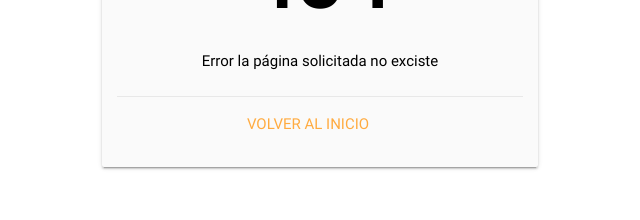
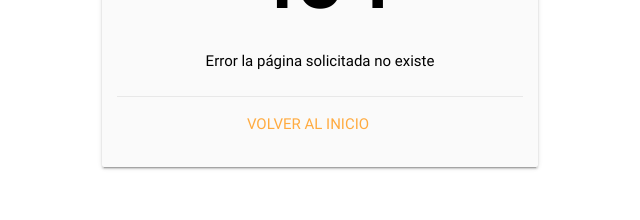
Before and after one commit to Zoomelectrico/Voto-Unimet, a plain HTML site: page public/404.html in a window 1280 px wide. Shown: the part 246-466 px from the top of the page, 320-960 px from the left. Drawn offline with nearby package versions, Linux system fonts and the light colour scheme.

Commit message:
Error idiota de ortografia

```diff
--- a/public/404.html
+++ b/public/404.html
@@ -67,7 +67,7 @@
                 <div class="card-content black-text center">
                   <span class="card-title" id="font404">404</span>
                   <br><br>
-                  <p>Error la página solicitada no exciste</p>
+                  <p>Error la página solicitada no existe</p>
                 </div>
                 <div class="card-action center">
                   <a href="index.html">Volver al Inicio</a>
```
